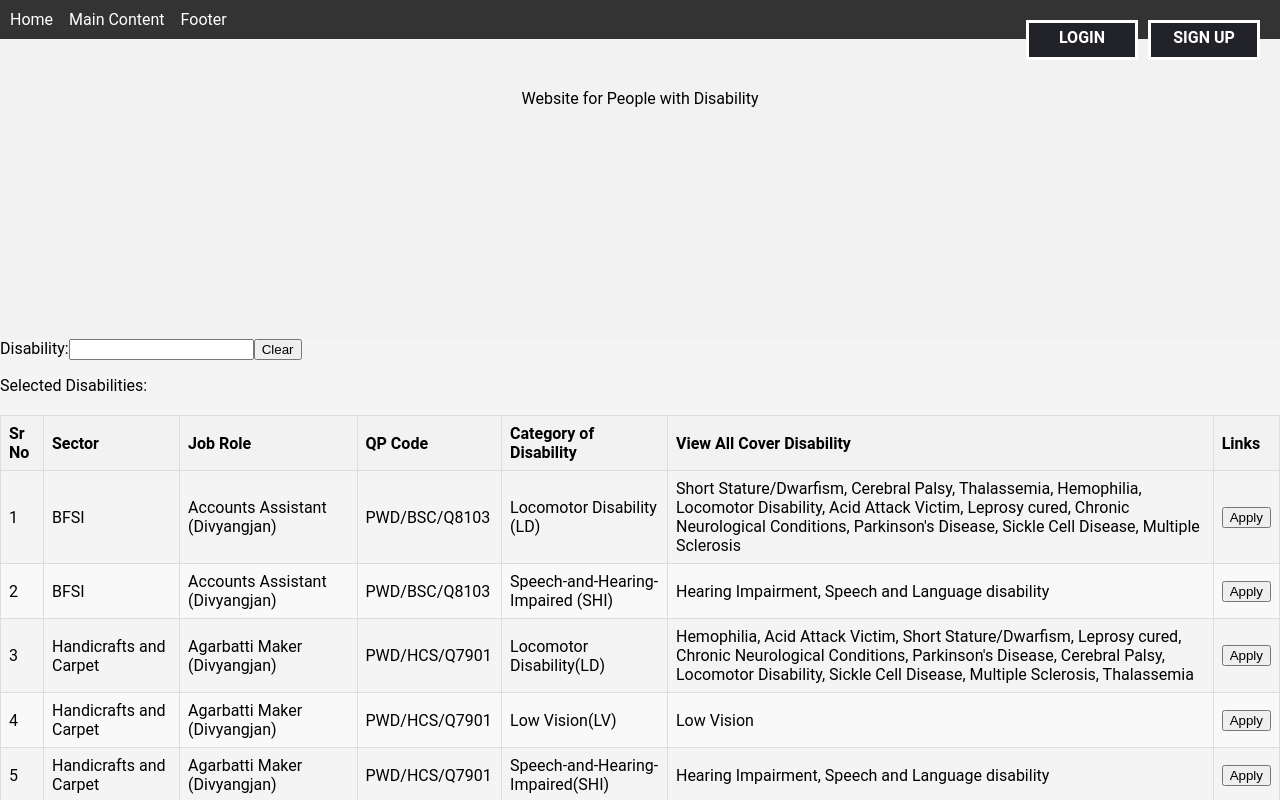
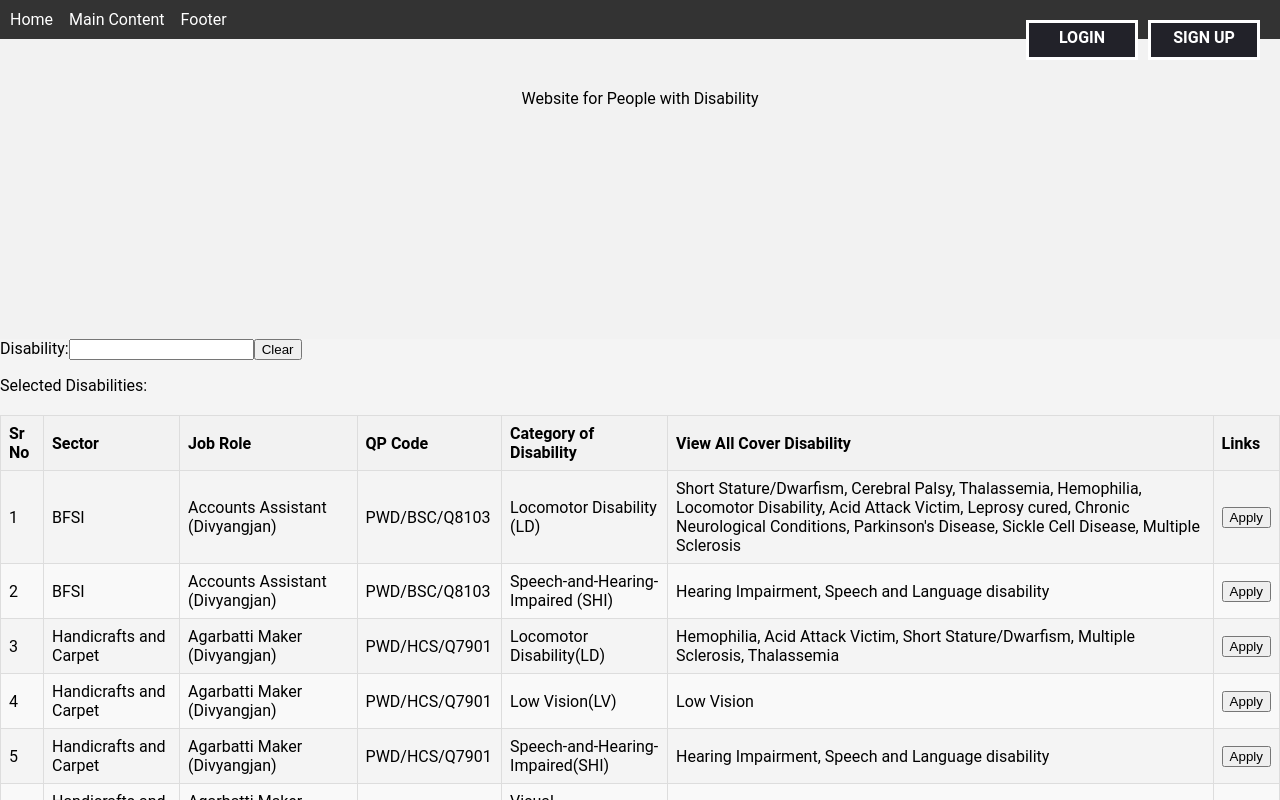
Before and after one commit to Team-NonAC/frontend, a React (Vite) app: page / in a window 1280 px wide. Shown: the top 800 px of the page. Built offline with nearby package versions, Linux system fonts and the light colour scheme.

Commit message:
final stuff

```diff
--- a/src/App.jsx
+++ b/src/App.jsx
@@ -49,12 +49,6 @@ const App = () => {
         'Hemophilia',
         'Acid Attack Victim',
         'Short Stature/Dwarfism',
-        'Leprosy cured',
-        'Chronic Neurological Conditions',
-        'Parkinson\'s Disease',
-        'Cerebral Palsy',
-        'Locomotor Disability',
-        'Sickle Cell Disease',
         'Multiple Sclerosis',
         'Thalassemia',
       ],
@@ -97,9 +91,6 @@ const App = () => {
         'Thalassemia',
         'Acid Attack Victim',
         'Short Stature/Dwarfism',
-        'Leprosy cured',
-        'Chronic Neurological Conditions',
-        'Parkinson\'s Disease',
         'Sickle Cell Disease',
       ],
     },
@@ -113,8 +104,6 @@ const App = () => {
         'Cerebral Palsy',
         'Sickle Cell Disease',
         'Parkinson\'s Disease',
-        'Chronic Neurological Conditions',
-        'Leprosy cured',
         'Short Stature/Dwarfism',
         'Acid Attack Victim',
         'Thalassemia',
@@ -136,11 +125,6 @@ const App = () => {
         'Multiple Sclerosis',
         'Hemophilia',
         'Thalassemia',
-        'Acid Attack Victim',
-        'Short Stature/Dwarfism',
-        'Leprosy cured',
-        'Chronic Neurological Conditions',
-        'Sickle Cell Disease',
       ],
     },
     {
--- a/src/components/maincontent.jsx
+++ b/src/components/maincontent.jsx
@@ -1,17 +1,25 @@
-import React from 'react';
+import React, { useState } from 'react';
 import './maincontent.css';
 import { Link } from 'react-router-dom';
 
 const Maincontent = ({ jobDetails, filters, onFilterChange, onRemoveDisability }) => {
+  const [filterVal, setFilterVal] = useState('');
+
   const filteredJobDetails = jobDetails.filter((job) => {
     const hasMatchingDisability = filters.disabilities.length
       ? filters.disabilities.some(disability =>
           job.viewAllCoverDisability.includes(disability)
         )
       : true;
-
     return hasMatchingDisability;
   });
+
+  const handleKeyPress = (e) => {
+    if (e.key === 'Enter') {
+      onFilterChange('disability', filterVal);
+      setFilterVal(''); // Reset the value to ''
+    }
+  };
 
   return (
     <div>
@@ -20,8 +28,9 @@ const Maincontent = ({ jobDetails, filters, onFilterChange, onRemoveDisability }
           Disability:
           <input
             type="text"
-            value={filters.disability}
-            onChange={(e) => onFilterChange('disability', e.target.value)}
+            value={filterVal}
+            onChange={(e) => setFilterVal(e.target.value)}
+            onKeyDown={handleKeyPress}
           />
           <button onClick={() => onFilterChange('disability', '')}>
             Clear
```
